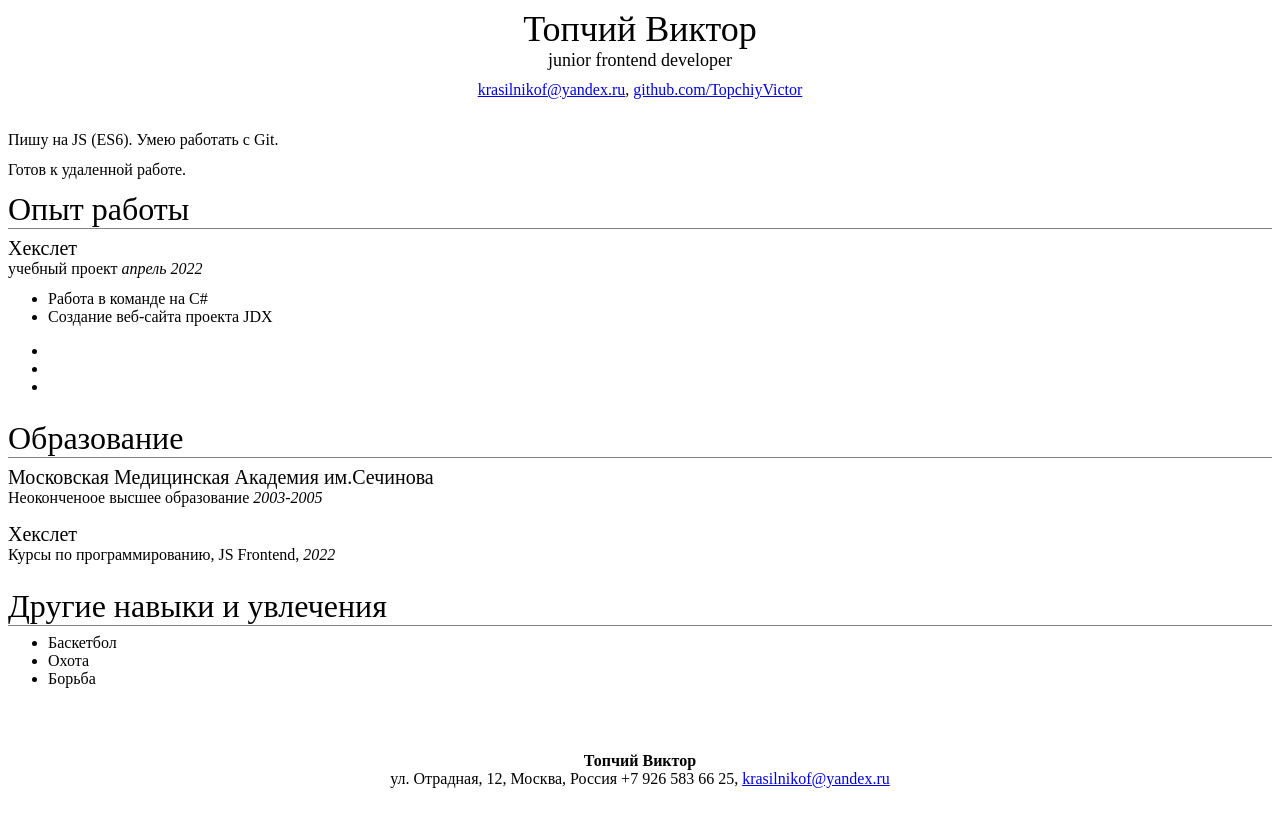
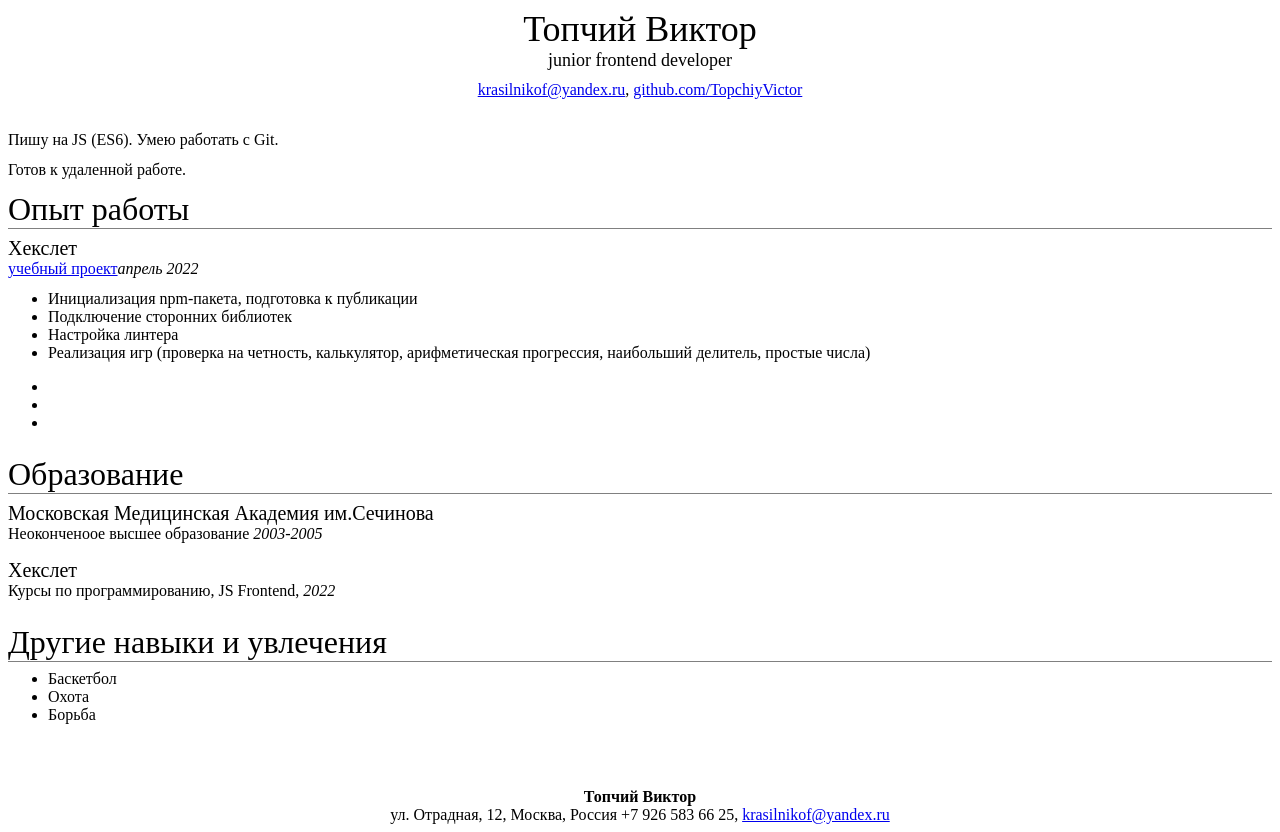
Before and after one commit to TopchiyVictor/TopchiyVictor.github.io, a plain HTML site: page index.html in a window 1280 px wide. Before the commit the page ends 800 px from the top, so only its background shows below. Drawn offline with Linux system fonts and the light colour scheme.

Commit message:
add content

```diff
--- a/index.html
+++ b/index.html
@@ -31,10 +31,12 @@
 
         <div class="main_section_item">
           <h3>Хекслет</h3>
-          <p>учебный проект <i>апрель 2022</i></p>
+          <p><a href="https://github.com/TopchiyVictor/frontend-project-lvl1">учебный проект</a><i>апрель 2022</i></p>
           <ul>
-            <li>Работа в команде на C#</li>
-            <li>Создание веб-сайта проекта JDX</li>
+            <li>Инициализация npm-пакета, подготовка к публикации</li>
+            <li>Подключение сторонних библиотек</li>
+            <li>Настройка линтера</li>
+            <li>Реализация игр (проверка на четность, калькулятор, арифметическая прогрессия, наибольший делитель, простые числа)</li>
           </ul>
         </div>
 
```
